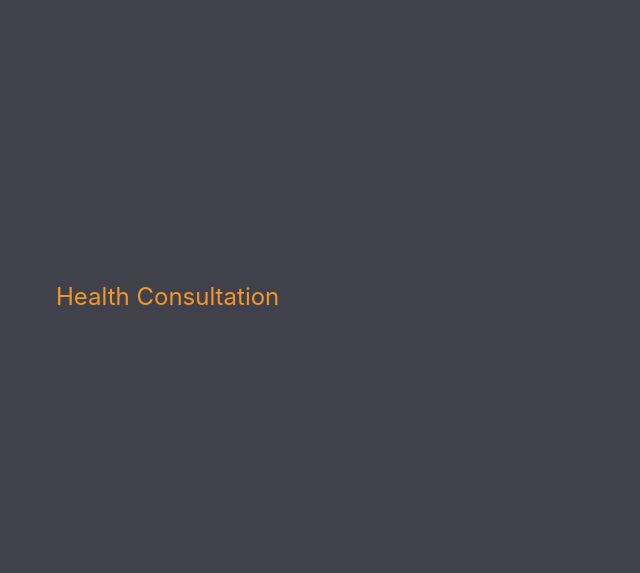
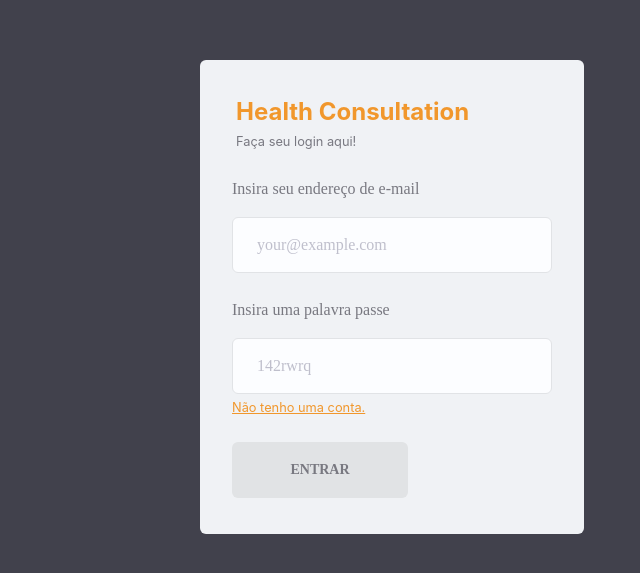
Before and after one commit to jmamadeu/arietus, a Next.js app: page / in a window 1280 px wide. Shown: the part 103-676 px from the top of the page, without its empty margins (248-888 px from the left). Built offline with nearby package versions, Linux system fonts and the light colour scheme.

Commit message:
:rocket: Create login page

```diff
--- a/src/pages/index.tsx
+++ b/src/pages/index.tsx
@@ -1,5 +1,7 @@
 import Head from 'next/head';
-import Image from 'next/image';
+import Link from 'next/link';
+
+import { Input } from '../components';
 
 export default function Home() {
   return (
@@ -10,16 +12,52 @@ export default function Home() {
       </Head>
 
       <main className='bg-primary-default w-screen h-screen flex justify-center items-center'>
-        <div className='max-w-2xl w-full '>
-          {/* <Image
-            src='/logo.png'
-            width={250}
-            height={80}
-            className='self-center'
-          /> */}
-          <h1 className='font-body text-2xl text-primary-main'>
+        <div className=' max-w-sm w-full p-9 bg-shapes-background rounded-md '>
+          <h1 className='font-body font-bold text-2xl text-primary-main'>
             Health Consultation
           </h1>
+          <small className='text-texts-secondary'>Faça seu login aqui!</small>
+          <br />
+          <br />
+
+          <div className='flex flex-col items-center '>
+            <form action=''>
+              <Input
+                name='email'
+                label='Insira seu endereço de e-mail'
+                placeholder='your@example.com'
+                // className='mt-4'
+              />
+              <br />
+              <br />
+              <Input
+                name='password'
+                type='password'
+                label='Insira uma palavra passe'
+                placeholder='142rwrq'
+              />
+
+              <br />
+              <small>
+                <Link href='/signup'>
+                  <a className='text-primary-main underline'>
+                    Não tenho uma conta.
+                  </a>
+                </Link>
+              </small>
+              <br />
+              <br />
+
+              <button
+                type='button'
+                className='w-44 font-title h-14 bg-shapes-lines font-bold text-sm uppercase text-texts-secondary
+              hover:bg-shapes-complement rounded-md transition duration-150
+              outline-none focus:outline-none'
+              >
+                Entrar
+              </button>
+            </form>
+          </div>
         </div>
       </main>
     </div>
```
